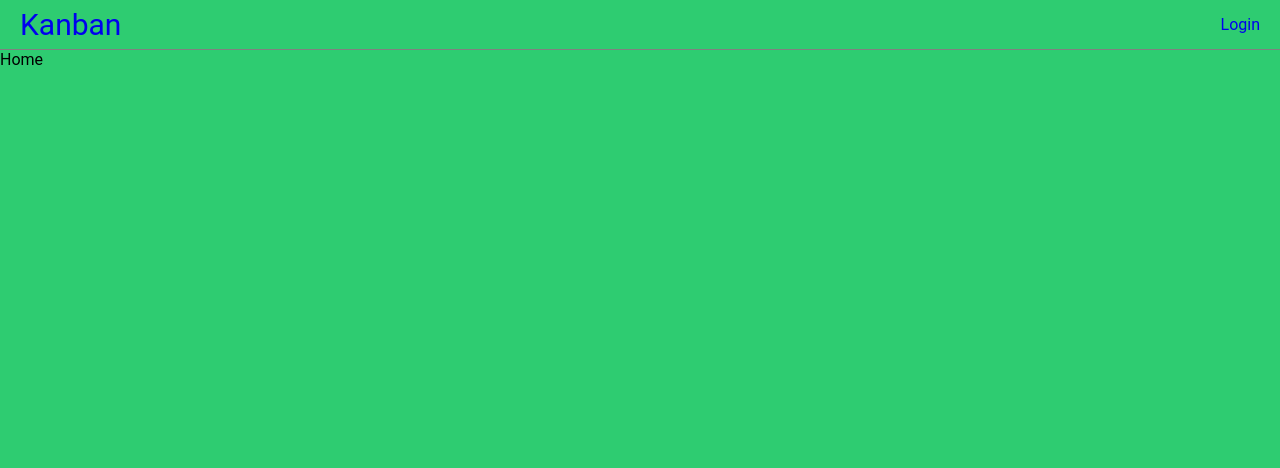
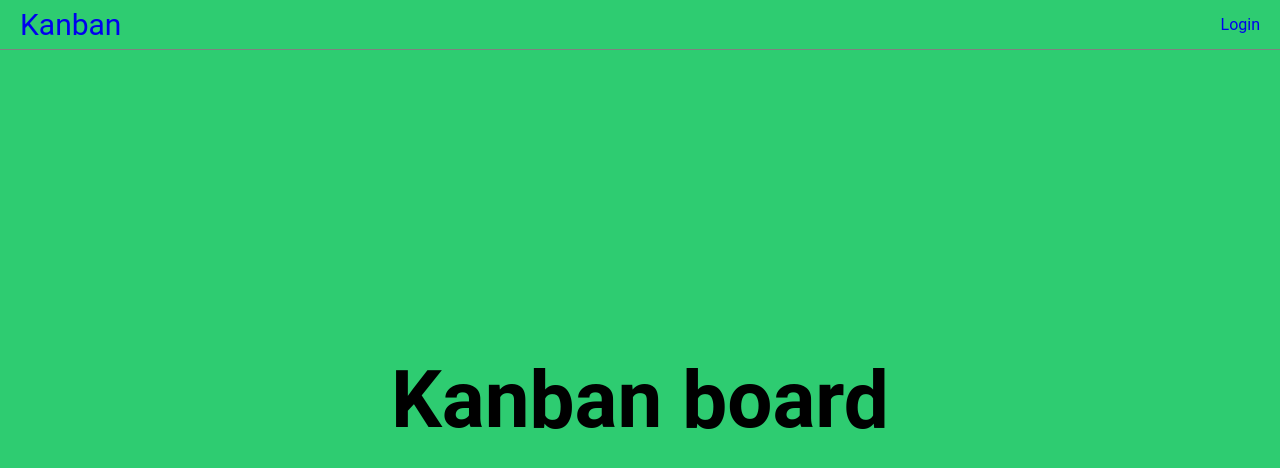
Before and after one commit to PawelPyc154/Kanban, a React (Create React App) app: page /home in a window 1280 px wide. Shown: the top 468 px of the page. Built offline with nearby package versions, Linux system fonts and the light colour scheme.

Commit message:
home page done

```diff
--- a/src/components/pages/home/Home.tsx
+++ b/src/components/pages/home/Home.tsx
@@ -1,7 +1,35 @@
 import React from 'react';
+import styled from 'styled-components';
+import media from '../../../utils/MediaQueries';
 
 export interface HomeProps {}
 
-const Home: React.FC<HomeProps> = () => <div>Home</div>;
+const Home: React.FC<HomeProps> = () => (
+  <Main>
+    <H1>Kanban board</H1>
+  </Main>
+);
 
 export default Home;
+
+const Main = styled.main`
+  display: flex;
+  justify-content: center;
+  align-items: center;
+  height: calc(100vh - 50px);
+  ${media.tablet} {
+    height: calc(100vh - 100px);
+  }
+`;
+const H1 = styled.h1`
+  font-size: 40px;
+  ${media.phone} {
+    font-size: 60px;
+  }
+  ${media.tablet} {
+    font-size: 70px;
+  }
+  ${media.desktop} {
+    font-size: 80px;
+  }
+`;
```
